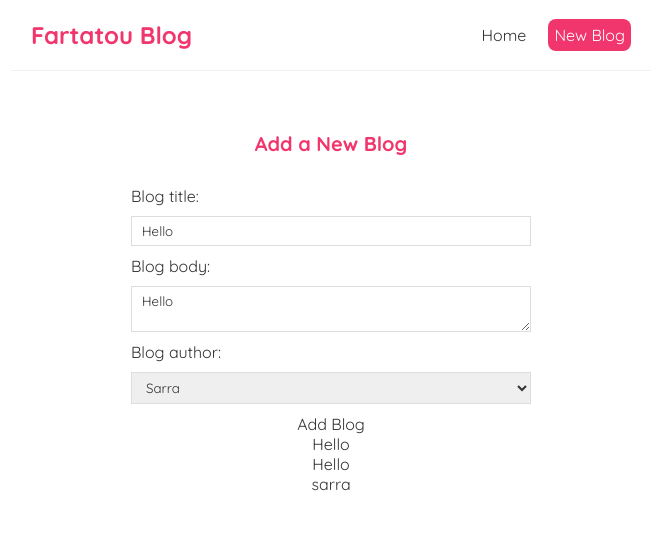
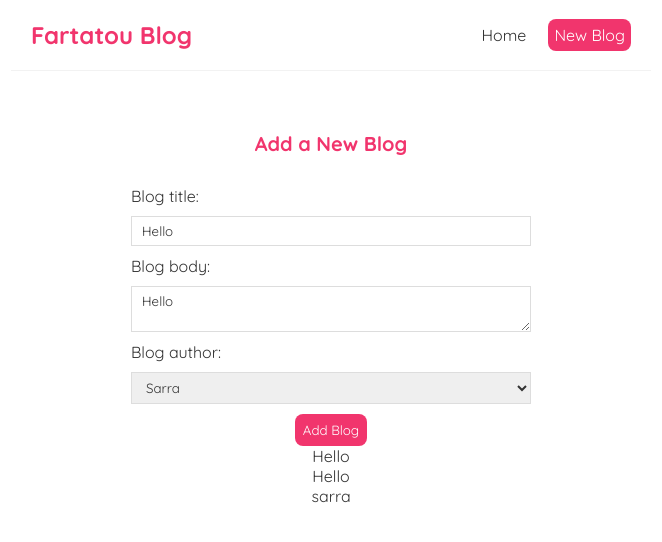
Before and after one commit to mouna-ben-mansour/fartatou-blog, a React (Create React App) app: page /create in a window 1280 px wide. Shown: the top 542 px of the page, without its empty margins (309-971 px from the left). Built offline with nearby package versions, Linux system fonts and the light colour scheme.

Commit message:
submit events

```diff
--- a/src/Create.js
+++ b/src/Create.js
@@ -3,10 +3,15 @@
     const [title, setTitle] = useState('Hello');
     const [body, setBody] = useState('Hello');
     const [author, setAuthor] = useState('sarra');
+    const handleSubmit = (e) => {
+       e.preventDefault();
+       const blog = { title, body, author };
+       console.log(blog);
+    }
     return (
         <div className="create">
             <h2>Add a New Blog</h2>
-            <form>
+            <form onSubmit={handleSubmit}>
                 <label htmlFor="">Blog title:</label>
                 <input
                     type="text"
@@ -28,7 +33,7 @@
                     <option value="mouna">Mouna</option>
                     <option value="sarra">Sarra</option>
                 </select>
-                <buttom>Add Blog</buttom>
+                <button>Add Blog</button>
                 <p>{ title }</p>
                 <p>{ body }</p>
                 <p>{ author }</p>
```
